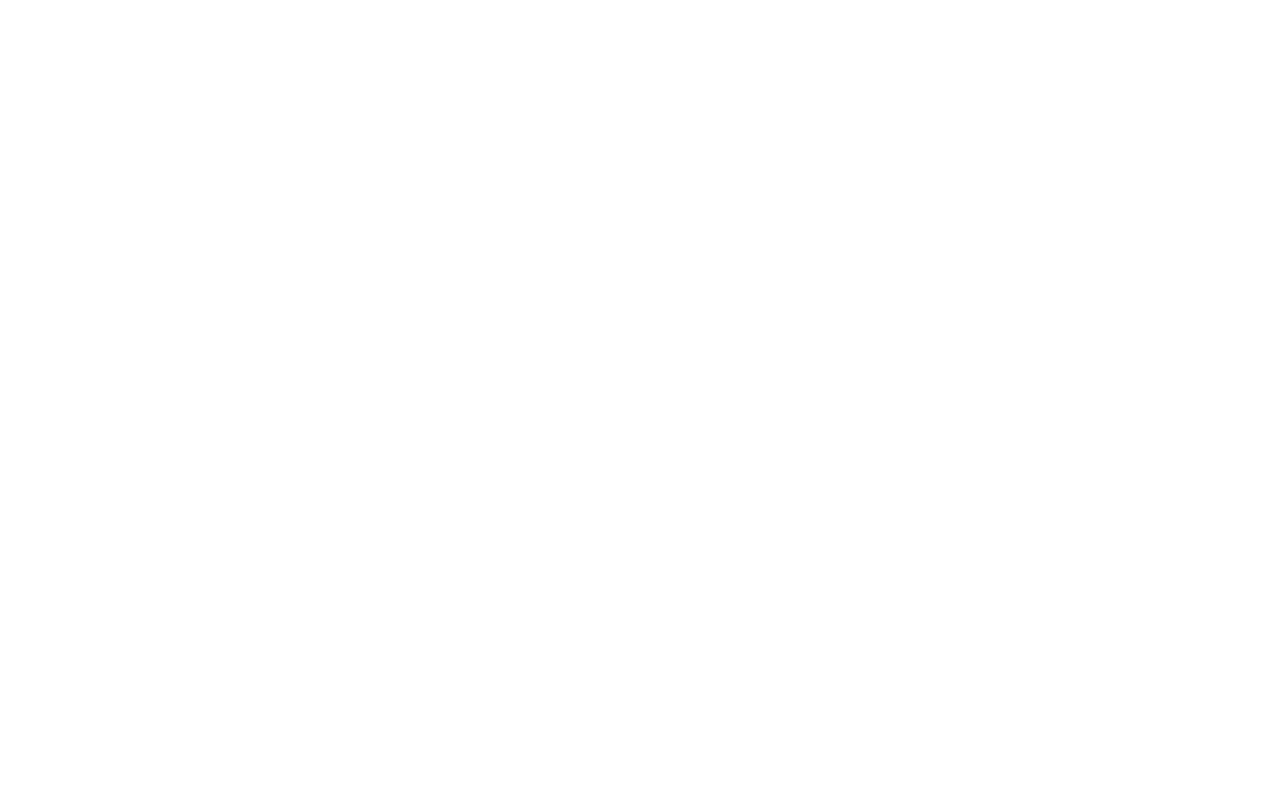
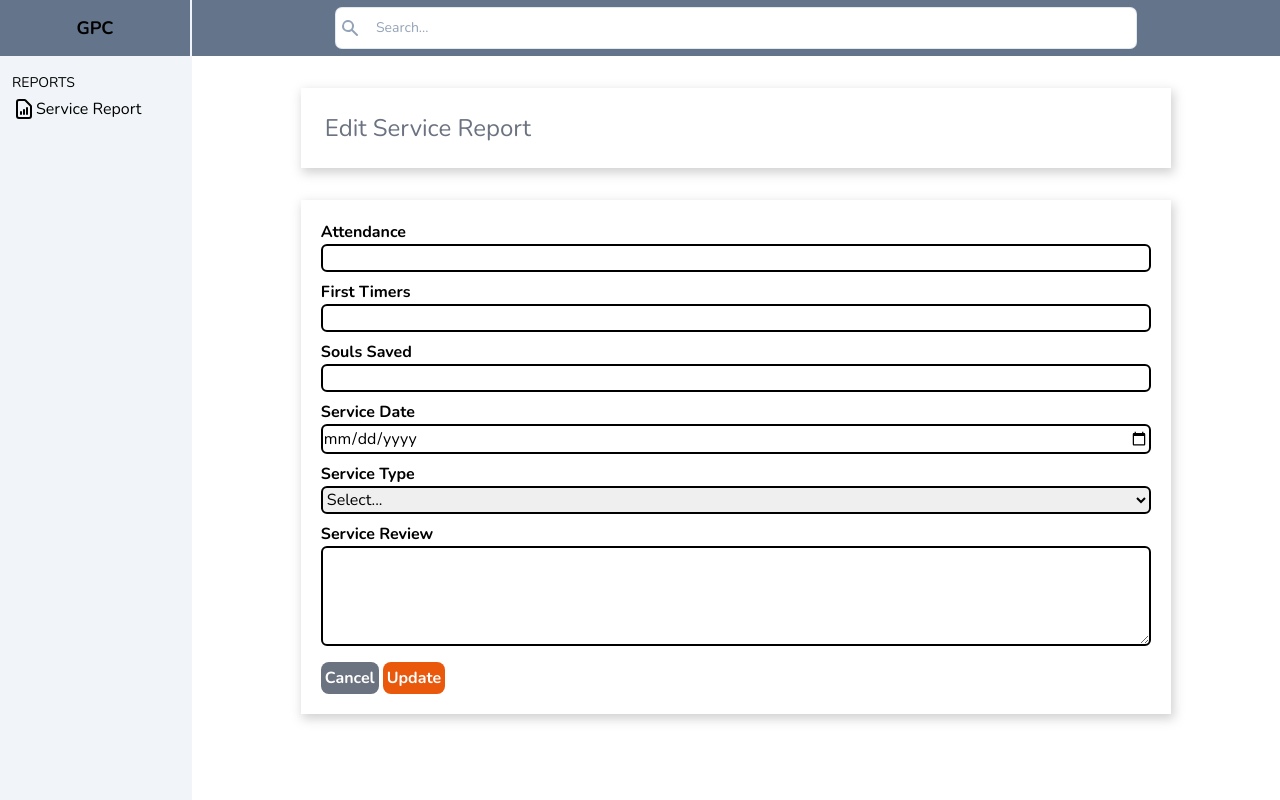
Before and after one commit to siphamandlamzobe/gpcdashboard, a React (Create React App) app in the folder source/react-js-client/: page /serviceReports/edit/e1 in a window 1280 px wide. Before the commit this address had no page. Built offline with nearby package versions, Linux system fonts and the light colour scheme.

Commit message:
added the search functionality and the 404 page

```diff
--- a/source/react-js-client/src/App.js
+++ b/source/react-js-client/src/App.js
@@ -3,6 +3,9 @@
 import Home from "./pages/home/Home";
 import New from "./pages/new/New";
 import List from "./pages/list/List";
+import { useEffect } from "react";
+import Edit from "./pages/edit/Edit";
+import PageNotFound from "./components/PageNotFound";
 
 function App() {
   const DUMMY_REPORTS = [
@@ -12,7 +15,7 @@
       serviceType: "Sunday",
       serviceDate: new Date(2022, 5, 3),
       serviceReview:
-        "Lorem Ipsum is simply dummy text of the printing and typesetting industry. Lorem Ipsum has been the industry's standard dummy text ever since the 1500s.",
+        "New Lorem Ipsum is simply dummy text of the printing and typesetting industry. Lorem Ipsum has been the industry's standard dummy text ever since the 1500s.",
     },
     {
       id: "e2",
@@ -20,7 +23,7 @@
       serviceType: "Wednesday",
       serviceDate: new Date(2022, 5, 4),
       serviceReview:
-        "Lorem Ipsum is simply dummy text of the printing and typesetting industry. Lorem Ipsum has been the industry's standard dummy text ever since the 1500s.",
+        "Review Lorem Ipsum is simply dummy text of the printing and typesetting industry. Lorem Ipsum has been the industry's standard dummy text ever since the 1500s.",
     },
     {
       id: "e3",
@@ -28,16 +31,51 @@
       serviceType: "Wednesday",
       serviceDate: new Date(2022, 6, 4),
       serviceReview:
-        "Lorem Ipsum is simply dummy text of the printing and typesetting industry. Lorem Ipsum has been the industry's standard dummy text ever since the 1500s.",
+        "Service Lorem Ipsum is simply dummy text of the printing and typesetting industry. Lorem Ipsum has been the industry's standard dummy text ever since the 1500s.",
     },
   ];
 
   const [serviceReports, setServiceReports] = useState(DUMMY_REPORTS);
+  const [data, setData] = useState([]);
+  const [editServiceReport, setEditServiceReport] = useState("");
+  const [query, setQuery] = useState("");
   const onAddServiceReportHandler = (report) => {
-    setServiceReports((prevReports) => {
+    setData((prevReports) => {
       return [report, ...prevReports];
     });
   };
+
+  const removeServiceReportHandler = (id) => {
+    const newserviceReportList = data.filter((report) => {
+      return report.id !== id;
+    });
+    console.log(newserviceReportList);
+    setData(newserviceReportList);
+  };
+
+  const onEditServiceReportHandler = (id) => {
+    const serviceReport = data.filter((report) => report.id === id);
+    setEditServiceReport(serviceReport);
+    console.log(editServiceReport);
+  };
+
+  const keys = ["serviceReview", "attendance", "serviceType"];
+
+  const getSearchKeyword = (query) => {
+    setQuery(query);
+  };
+
+  useEffect(() => {
+    const search = () => {
+      const filteredServiceReports = serviceReports.filter((report) =>
+        keys.some((key) => report[key].toLowerCase().includes(query))
+      );
+      setData(filteredServiceReports);
+      return data;
+    };
+    search();
+  }, [query]);
+
   return (
     <div className="App">
       <BrowserRouter>
@@ -46,12 +84,27 @@
             <Route index element={<Home />} />
           </Route>
           <Route path="serviceReports">
-            <Route index element={<List serviceReports={serviceReports} />} />
+            <Route
+              index
+              element={
+                <List
+                  serviceReports={data}
+                  onEditHandler={onEditServiceReportHandler}
+                  onDeleteHandler={removeServiceReportHandler}
+                  searchTerm={getSearchKeyword}
+                />
+              }
+            />
             <Route
               path="new"
               element={<New onAddServiceReport={onAddServiceReportHandler} />}
             />
+            <Route
+              path="edit/:id"
+              element={<Edit onEditServiceReport={editServiceReport} />}
+            />
           </Route>
+          <Route path="*" element={<PageNotFound />} />
         </Routes>
       </BrowserRouter>
     </div>
--- /dev/null
+++ b/source/react-js-client/src/components/PageNotFound.jsx
@@ -0,0 +1,27 @@
+import React from "react";
+import Navbar from "./navbar/Navbar";
+import Sidebar from "./sidebar/Sidebar";
+
+const PageNotFound = () => {
+  return (
+    <div className="flex">
+      <Sidebar />
+      <div className="flex-auto">
+        <Navbar />
+
+        <div className="flex p-4 justify-center align-center m-8 mx-auto w-auto max-w-[80%]">
+          <div className="flex flex-col">
+            <h1 className="text-7xl font-bold text-red-600">
+              404 Page Not Found
+            </h1>
+            <p className="font-bold text-center my-4">
+              The page you're looking for doesn't exist
+            </p>
+          </div>
+        </div>
+      </div>
+    </div>
+  );
+};
+
+export default PageNotFound;
--- a/source/react-js-client/src/components/navbar/Navbar.jsx
+++ b/source/react-js-client/src/components/navbar/Navbar.jsx
@@ -1,30 +1,31 @@
 import React from "react";
 
-const Navbar = () => {
+const Navbar = (props) => {
+  const searchHandler = (e) =>{
+    props.getSearchKeyword(e.target.value);
+  }
+
   return (
     <div className="h-14 bg-slate-500 top-0">
-      <form class="group flex p-2 justify-center mx-auto w-3/4 align-center relative">
+      <form className="group flex p-2 justify-center mx-auto w-3/4 align-center relative">
         <svg
           width="20"
           height="20"
           fill="currentColor"
-          class="absolute left-3 top-1/2 -mt-2.5 text-slate-400 pointer-events-none group-focus-within:text-blue-500"
+          className="absolute left-3 top-1/2 -mt-2.5 text-slate-400 pointer-events-none group-focus-within:text-green-500"
           aria-hidden="true"
         >
           <path
-            fill-rule="evenodd"
-            clip-rule="evenodd"
+            fillRule="evenodd"
+            clipRule="evenodd"
             d="M8 4a4 4 0 100 8 4 4 0 000-8zM2 8a6 6 0 1110.89 3.476l4.817 4.817a1 1 0 01-1.414 1.414l-4.816-4.816A6 6 0 012 8z"
           />
         </svg>
         <input
-          className="focus:ring-2 focus:ring-blue-500 focus:outline-none appearance-none w-full text-sm leading-6 text-slate-900 placeholder-slate-400 rounded-md py-2 pl-10 ring-1 ring-slate-200 shadow-sm"
+          className="focus:ring-2 focus:ring-green-400 focus:outline-none appearance-none w-full text-sm leading-6 text-slate-900 placeholder-slate-400 rounded-md py-2 pl-10 ring-1 ring-slate-200 shadow-sm"
           type="text"
-          aria-label="Search..."
           placeholder="Search..."
-          name="search"
-          value=""
-          onChange=""
+          onChange={searchHandler}
         />
       </form>
     </div>
--- a/source/react-js-client/src/components/sidebar/Sidebar.jsx
+++ b/source/react-js-client/src/components/sidebar/Sidebar.jsx
@@ -4,11 +4,11 @@
 const Sidebar = () => {
   return (
     <div className="flex">
-      <div className="flex-none w-48 border-r-2 border-indigo-100 min-h-screen bg-white">
-        <div className="flex h-14 bg-slate-400 items-center justify-center">
+      <div className="flex-none w-48 border-r-2 border-slate-100 min-h-screen  bg-slate-100">
+        <div className="flex h-14 bg-slate-500 items-center justify-center">
           <span className="text-lg font-bold">GPC</span>
         </div>
-        <hr className="h-0 border-solid border-gray-200" />
+        <hr className="h-0 border-solid border-slate-100" />
         <div className="pl-3">
           <ul className="list-none m-0 p-0">
             <p className="text-sm font-light mt-4 mb-1">REPORTS</p>
--- /dev/null
+++ b/source/react-js-client/src/pages/edit/Edit.jsx
@@ -0,0 +1,30 @@
+import React from "react";
+import Navbar from "../../components/navbar/Navbar";
+import Sidebar from "../../components/sidebar/Sidebar";
+import ServiceReportEditForm from "./ServiceReportEditForm";
+
+const Edit = (props) => {
+  return (
+    <div className="flex">
+      <Sidebar />
+      <div className="flex-auto">
+        <Navbar />
+
+        <div className="flex p-4 items-center m-8 max-w-[80%] mx-auto w-auto shadow-3xl">
+          <div className="flex w-full text-2xl m-2 justify-between bg-white text-gray-500">
+            Edit Service Report
+          </div>
+        </div>
+
+        <div className="flex p-4 items-center m-8 mx-auto w-auto max-w-[80%] shadow-3xl">
+          <ServiceReportEditForm
+            onEditServiceReport={props.onEditServiceReport}
+          />
+        </div>
+        <div></div>
+      </div>
+    </div>
+  );
+};
+
+export default Edit;
--- /dev/null
+++ b/source/react-js-client/src/pages/edit/ServiceReportEditForm.jsx
@@ -0,0 +1,195 @@
+import React, { useEffect, useState } from "react";
+import { useNavigate, useParams } from "react-router-dom";
+
+const ServiceReportEditForm = (props) => {
+  const [obj, setObj] = useState({
+    id: null,
+    attendance: "",
+    firsttimer: "",
+    soulsSaved: "",
+    serviceDate: "",
+    serviceType: "",
+    serviceReview: "",
+  });
+  const [attendance, setAttendance] = useState("");
+  const [firsttimer, setFirsttimer] = useState("");
+  const [soulsSaved, setSoulsSaved] = useState("");
+  const [serviceReview, setServiceReview] = useState("");
+  const [serviceDate, setServiceDate] = useState("");
+  const [serviceType, setServiceType] = useState("");
+
+  let params = useParams();
+  console.log("props", props.onEditServiceReport);
+
+  useEffect(() => {
+    const id = params.id;
+    console.log("id  ", id);
+    if (id) {
+      console.log("object ", props.onEditServiceReport);
+      setObj(props.onEditServiceReport);
+      console.log("attendance: ", obj);
+    }
+  }, []);
+
+  const attendanceHandler = (e) => {
+    setAttendance(e.target.value);
+  };
+
+  const firsttimersHandler = (e) => {
+    setFirsttimer(e.target.value);
+  };
+
+  const soulsSavedhandler = (e) => {
+    setSoulsSaved(e.target.value);
+  };
+
+  const serviceTypeHandler = (e) => {
+    setServiceType(e.target.value);
+  };
+
+  const serviceDateHandler = (e) => {
+    setServiceDate(e.target.value);
+  };
+
+  const serviceReviewHandler = (e) => {
+    setServiceReview(e.target.value);
+  };
+
+  const navigate = useNavigate();
+
+  const submitHandler = (e) => {
+    e.preventDefault();
+
+    const serviceReportData = {
+      attendance: attendance,
+      firsttimer: firsttimer,
+      soulsSaved: soulsSaved,
+      serviceDate: new Date(serviceDate),
+      serviceType: serviceType,
+      serviceReview: serviceReview,
+    };
+
+    props.onSaveServiceReport(serviceReportData);
+
+    setAttendance("");
+    setFirsttimer("");
+    setSoulsSaved("");
+    setServiceDate("");
+    setServiceType("");
+    setServiceReview("");
+
+    navigate("/serviceReports");
+  };
+  return (
+    <form onSubmit={submitHandler} className="flex w-full flex-col">
+      <div className="flex flex-col content-center justify-center w-full">
+        <div className="flex flex-col content-center p-1">
+          <label className="font-bold" htmlFor="attendance">
+            Attendance
+          </label>
+          <input
+            className="rounded-md border-2 border-black"
+            type="number"
+            name="attendance"
+            value={attendance}
+            onChange={attendanceHandler}
+            min="0"
+            step="1"
+            required
+          />
+        </div>
+        <div className="flex flex-col content-center p-1">
+          <label className="font-bold" htmlFor="firsttimer">
+            First Timers
+          </label>
+          <input
+            className="rounded-md border-2 border-black"
+            type="number"
+            name="firsttimer"
+            value={firsttimer}
+            min="0"
+            step="1"
+            onChange={firsttimersHandler}
+            required
+          />
+        </div>
+        <div className="flex flex-col content-center p-1">
+          <label className="font-bold" htmlFor="soulsSaved">
+            Souls Saved
+          </label>
+          <input
+            className="rounded-md border-2 border-black"
+            type="number"
+            name="soulsSaved"
+            value={soulsSaved}
+            min="0"
+            step="1"
+            onChange={soulsSavedhandler}
+            required
+          />
+        </div>
+        <div className="flex flex-col content-center p-1">
+          <label className="font-bold" htmlFor="serviceDate">
+            Service Date
+          </label>
+          <input
+            className="rounded-md border-2 border-black"
+            type="date"
+            name="serviceDate"
+            value={serviceDate}
+            min="2022-01-01"
+            max="2023-12-31"
+            onChange={serviceDateHandler}
+            required
+          />
+        </div>
+
+        <div className="flex flex-col content-center p-1">
+          <label className="font-bold" htmlFor="serviceType">
+            Service Type
+          </label>
+          <select
+            value={serviceType}
+            onChange={serviceTypeHandler}
+            className="rounded-md border-2 border-black"
+          >
+            <option value="">Select...</option>
+            <option value="Sunday">Sunday</option>
+            <option value="Wednesday">Wednesday</option>
+          </select>
+        </div>
+        <div className="flex flex-col content-center p-1">
+          <label className="font-bold" htmlFor="serviceReview">
+            Service Review
+          </label>
+          <textarea
+            className="rounded-md border-2 border-black"
+            name="serviceReview"
+            value={serviceReview}
+            onChange={serviceReviewHandler}
+            id="review"
+            cols="30"
+            rows="4"
+          ></textarea>
+        </div>
+        <div className="flex-none inline-block pt-2">
+          <button
+            type="button"
+            className="bg-gray-500 rounded-lg p-1 text-white font-bold m-1"
+            onClick={props.onCancel}
+          >
+            Cancel
+          </button>
+          <button
+            type="submit"
+            className="bg-orange-600 rounded-lg p-1 text-white font-bold"
+          >
+            Update
+          </button>
+        </div>
+      </div>
+    </form>
+  );
+};
+
+export default ServiceReportEditForm;
```
Also changed, not shown: source/react-js-client/src/components/serviceReport/ServiceReport.jsx (+15 -5 lines), source/react-js-client/src/components/serviceReport/ServiceReportList.jsx (+11 -1 lines), source/react-js-client/src/components/serviceReport/ServiceReports.jsx (+9 -3 lines), source/react-js-client/src/pages/list/List.jsx (+5 -2 lines).
